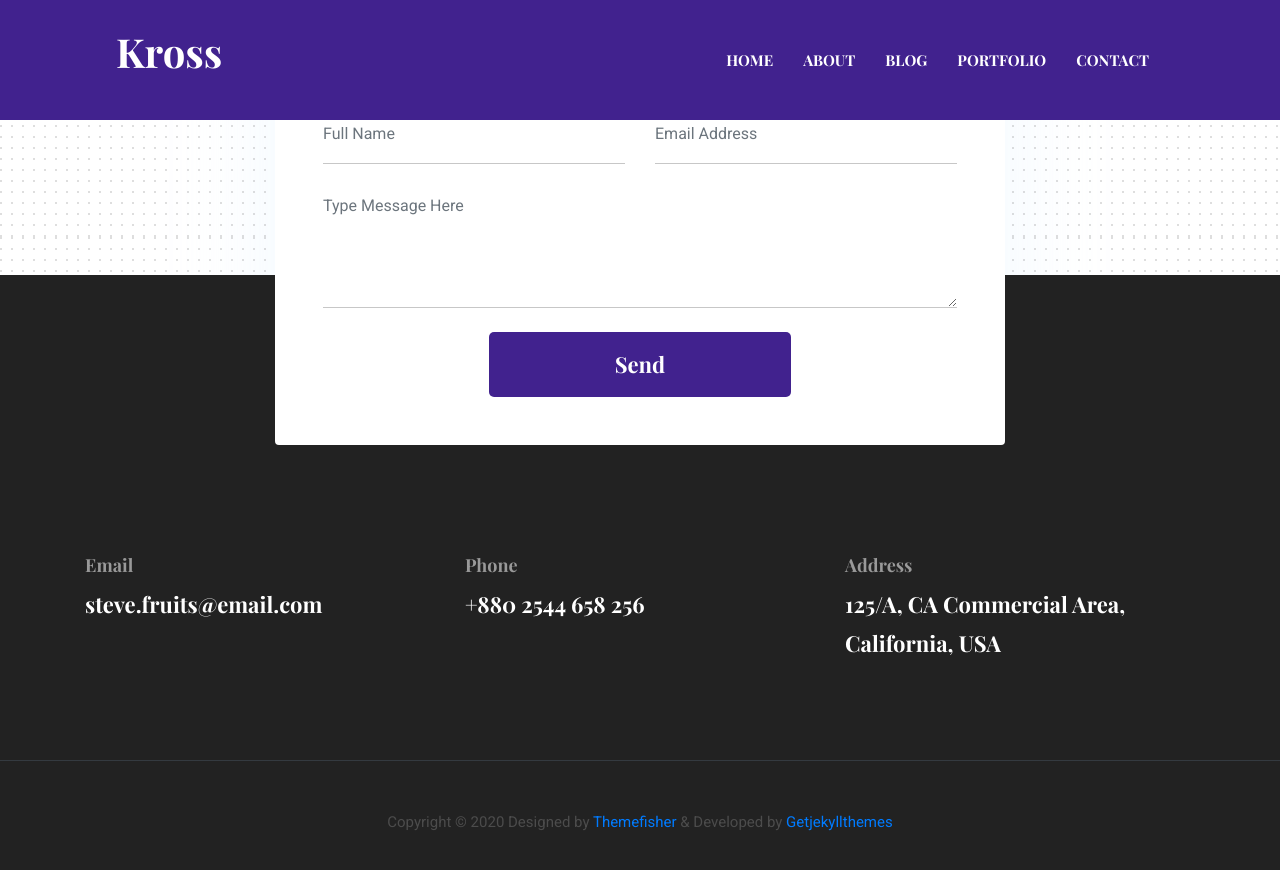
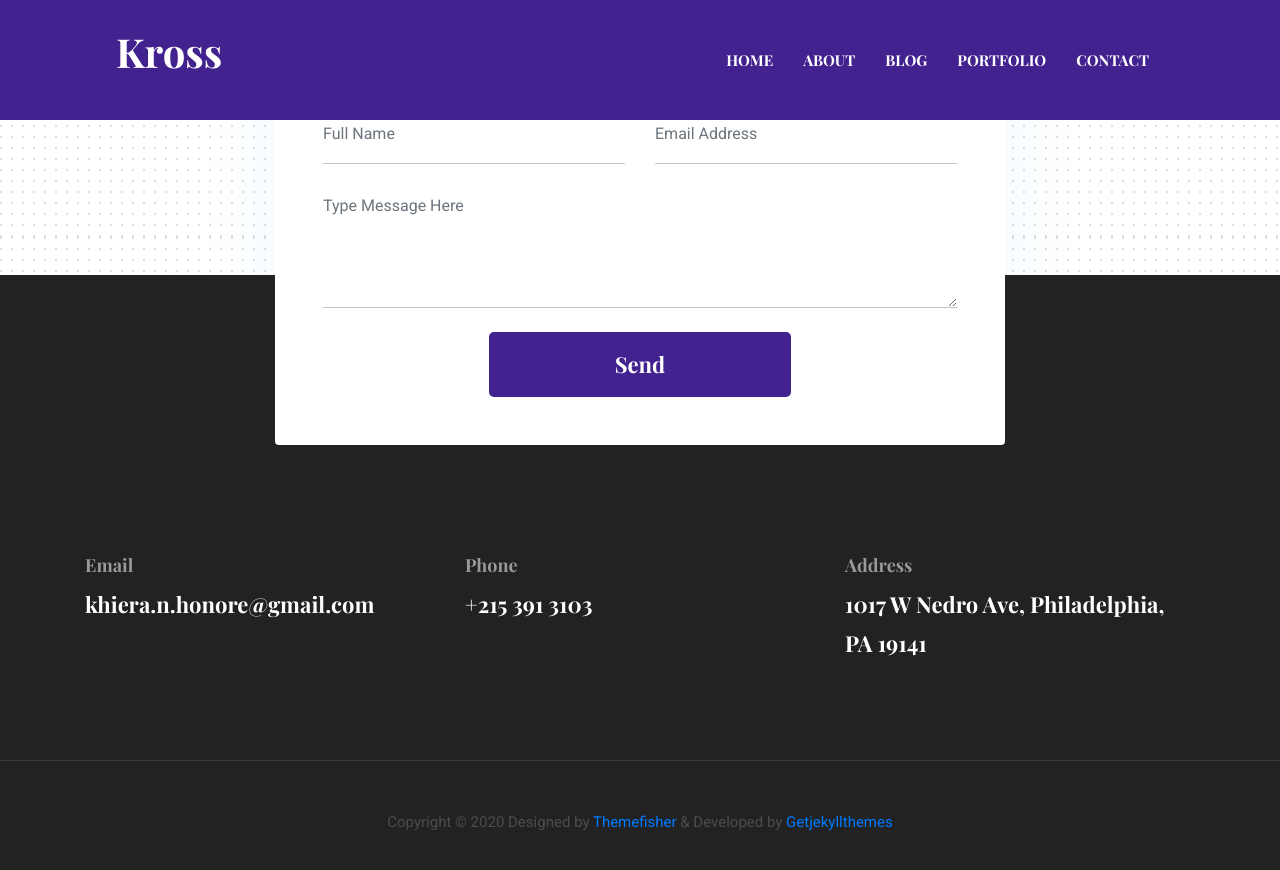
Before and after one commit to KNHonore/KNHonore.github.io, a Jekyll site: the page built from index.html, in a window 1280 px wide and 900 px high, scrolled down 6590 px. Shown: the top 870 px of the window. Built offline with Jekyll 4.4.1, drawn with Linux system fonts in a browser that asks for light colours; some of the changed text lies outside the part shown.

Commit message:
Updated theme settings and contact info

```diff
--- a/_config.yml
+++ b/_config.yml
@@ -1,5 +1,5 @@
 baseurl: "" # the subpath of your site, e.g. /blog
-url: "" # the base hostname & protocol for your site, e.g. http://example.com
+url: "knhonore.github.io" # the base hostname & protocol for your site, e.g. http://example.com
 
 # Build settings
 markdown: kramdown
--- a/_data/settings.yml
+++ b/_data/settings.yml
@@ -6,9 +6,9 @@ title: Kross
 logo:
 author: themefisher
 description: this is meta description
-email: steve.fruits@email.com
-phone: +880 2544 658 256
-address: 125/A, CA Commercial Area, California, USA
+email: khiera.n.honore@gmail.com
+phone: +215 391 3103
+address: 1017 W Nedro Ave, Philadelphia, PA 19141
 copyright: Copyright &copy; 2020 Designed by [Themefisher](https://themefisher.com) & Developed by [Getjekyllthemes](https://getjekyllthemes.com)
 
 menu:
@@ -36,7 +36,7 @@ disqus-identifier: # Add your shortname for Disqus Comment. For example mr-brown
 # Hero Section
 
 hero:
-  hero-title: Hi! I’m <br> Christoher <br> UX designer
+  hero-title: Hey there! I’m <br> Khiera, <br> Welcome!
 
 social:
   - { icon: "ti-facebook", link: "#" }
```
